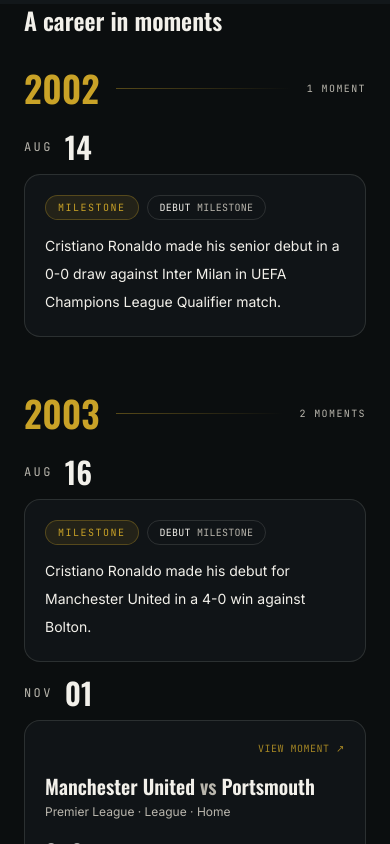
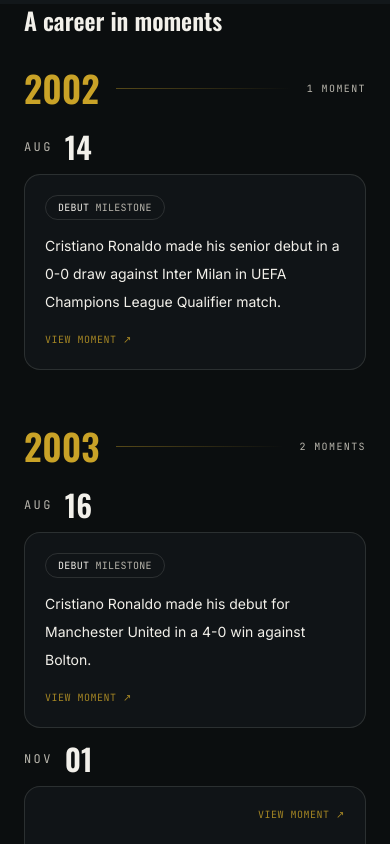
Before and after one commit to ronaldogoatsfc/cr7archive, a Next.js app: page /timeline in a window 390 px wide. Shown: the part 840-1684 px from the top of the page. Built offline with nearby package versions, Linux system fonts and the light colour scheme.

Commit message:
Use modal cards for all timeline entries

```diff
--- a/app/timeline/page.js
+++ b/app/timeline/page.js
@@ -2,6 +2,7 @@ import Link from "next/link";
 import { ArrowLeft, ArrowUpRight, CalendarDays, Clock3 } from "lucide-react";
 import { getTimelineEvents, getEventPresentation, getTimelineMatch } from "@/lib/timeline";
 import TimelinePerformanceCard from "@/components/TimelinePerformanceCard";
+import TimelineMomentCard from "@/components/TimelineMomentCard";
 
 export const metadata = {
   title: "Career Timeline | The Ronaldo Archive",
@@ -19,40 +20,7 @@ function TimelineEvent({ event }) {
     return <TimelinePerformanceCard event={event} match={match} presentation={presentation} />;
   }
 
-  return (
-    <article className="group relative grid gap-3 sm:grid-cols-[104px_minmax(0,1fr)] sm:gap-6">
-      <div className="relative z-10 flex items-center gap-3 sm:flex-col sm:items-end sm:gap-1 sm:pt-5">
-        <span className="font-mono text-xs uppercase tracking-[0.2em] text-paper-dim">
-          {month}
-        </span>
-        <span className="stat-number text-3xl font-semibold leading-none text-paper sm:text-4xl">
-          {day}
-        </span>
-      </div>
-
-      <div className="rounded-2xl border border-line bg-pitch-raised/80 p-5 transition duration-300 group-hover:border-gold/40 group-hover:bg-pitch-raised sm:p-6">
-        <div className="mb-3 flex flex-wrap items-center gap-2">
-          <span className="rounded-full border border-gold/30 bg-gold/10 px-3 py-1 font-mono text-[10px] uppercase tracking-[0.15em] text-gold">
-            {presentation.category}
-          </span>
-          {presentation.highlights.map((highlight) => (
-            <span
-              key={highlight.label}
-              className="rounded-full border border-line px-3 py-1 font-mono text-[10px] uppercase tracking-wide text-paper-dim"
-            >
-              <span className="text-paper">{highlight.value}</span>{" "}
-              {highlight.label}
-            </span>
-          ))}
-        </div>
-        <p className="text-sm leading-7 text-paper sm:text-[15px]">
-          {event.description}
-        </p>
-      </div>
-
-      <span className="absolute left-[7px] top-0 hidden h-full w-px bg-gradient-to-b from-gold/50 via-line to-transparent sm:block" />
-    </article>
-  );
+  return <TimelineMomentCard event={event} presentation={presentation} month={month} day={day} />;
 }
 
 export default function TimelinePage() {
```
